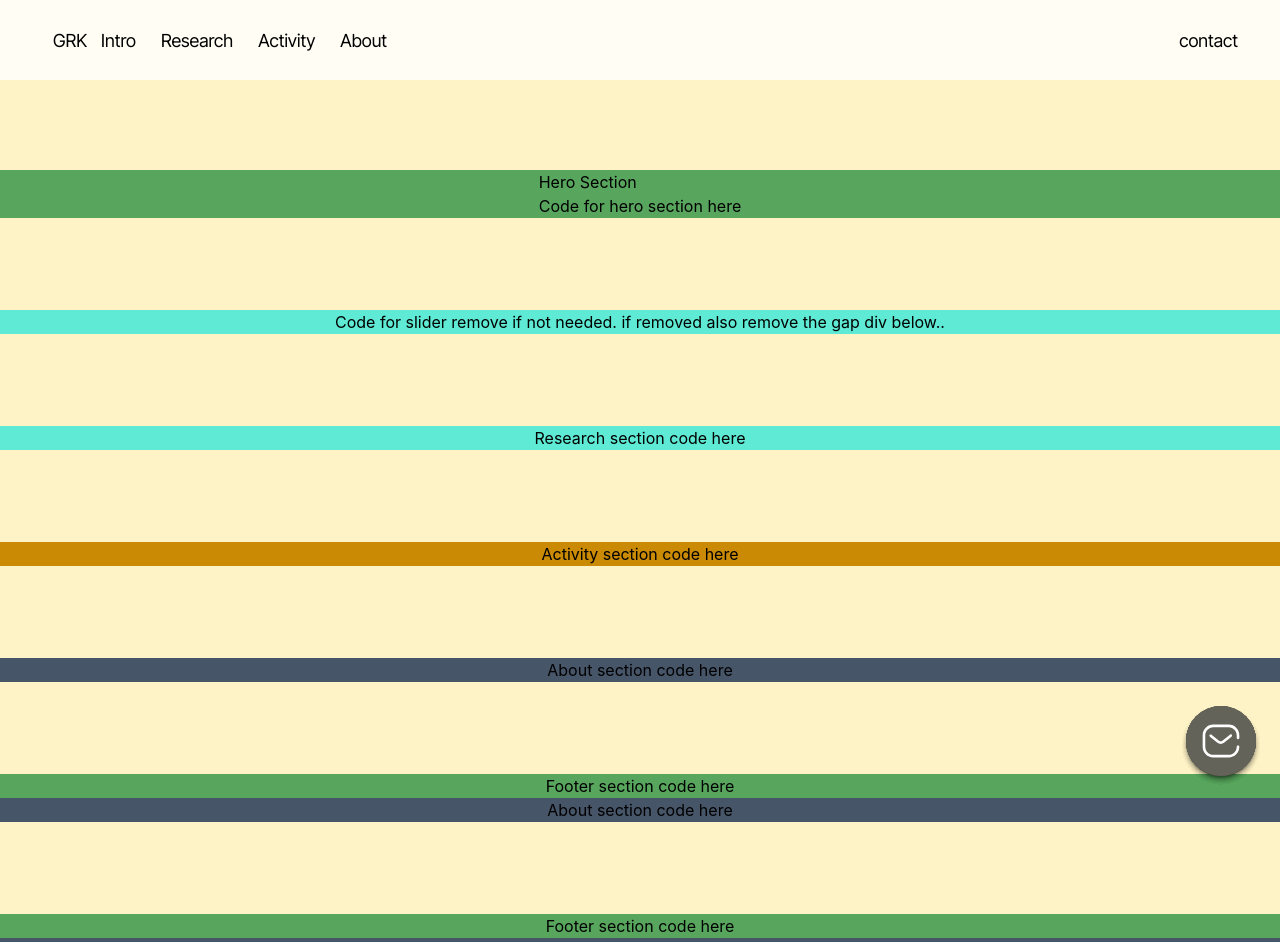
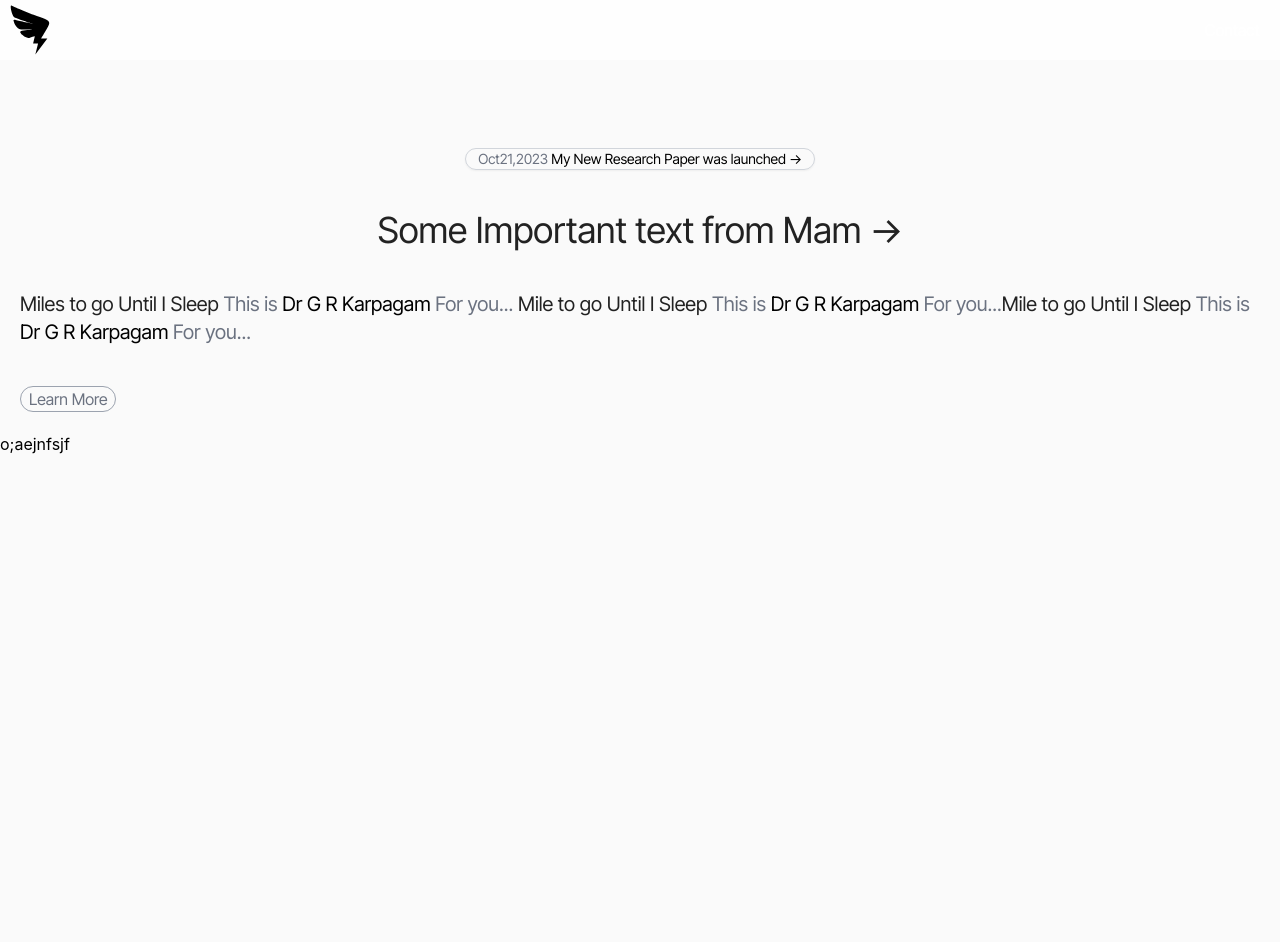
Before and after one commit to navaneeenavan/grkFrontEnd, a React (Create React App) app: page / in a window 1280 px wide. Shown: the top 942 px of the page. After the commit the page ends 800 px from the top, so only its background shows below. Built offline with nearby package versions, Linux system fonts and the light colour scheme.

Commit message:
pre final commit

```diff
--- a/package.json
+++ b/package.json
@@ -7,9 +7,11 @@
     "@testing-library/react": "^13.4.0",
     "@testing-library/user-event": "^13.5.0",
     "autoprefixer": "^10.4.17",
+    "axios": "^1.6.7",
     "postcss-cli": "^11.0.0",
     "react": "^18.2.0",
     "react-dom": "^18.2.0",
+    "react-icons": "^5.0.1",
     "react-scripts": "5.0.1",
     "web-vitals": "^2.1.4"
   },
--- a/src/App.js
+++ b/src/App.js
@@ -1,38 +1,23 @@
 import React from "react";
 import "./styles/tailwind.css";
-import Navbar from "./components/navbar";
+import Navbar from "./components/NavBar.jsx";
 import Hero from "./components/hero";
 import Research from "./components/research";
 import Activity from "./components/activity";
 import About from "./components/about";
 import Footer from "./components/footer";
 import OverlayButton from "./components/overlay";
+import Card from "./components/Card.jsx";
+import RegistrationForm from "./post.js";
 function App() {
   return (
-    <main className=" max-w-[1480px] mx-auto">
-      <Navbar />
-      <Hero />
-      <Research />
-      <Activity />
-      <About />
-      <OverlayButton />
-      <Footer />
-      <About />
-      <OverlayButton />
-      <Footer />
-      <About />
-      <OverlayButton />
-      <Footer />
-      <About />
-      <OverlayButton />
-      <Footer />
-      <About />
-      <OverlayButton />
-      <Footer />
-      <About />
-      <OverlayButton />
-      <Footer />
-    </main>
+    <div className=" w-full  mx-auto flex flex-col overflow-hidden">
+      <Navbar/>
+      <Hero className= "mt-10" />
+      <Card className="ml-10"/>
+      {/* <RegistrationForm/> */}
+    </div>
+
 
   );
 }
--- /dev/null
+++ b/src/components/Card.jsx
@@ -0,0 +1,9 @@
+function Card() {
+    return (
+        <div className="flex flex-col justify-center m-20 w-lvw  bg-gradient-to-br from-yellow-400 via-pink-400 to-transparent rounded-3xl">
+            o;aejnfsjf
+        </div>
+    )
+}
+
+export default Card
--- /dev/null
+++ b/src/components/NavBar.jsx
@@ -0,0 +1,12 @@
+import { AiOutlineDingtalk } from "react-icons/ai";
+
+function NavBar() {
+    return (
+        <div className="navbar fixed bg-white bg-opacity-80 backdrop-blur-sm w-full z-10 h-16 flex  justify-between px-5 font-font1 items-center ">
+            <AiOutlineDingtalk size={60} className="text-gray-600"/>
+            <button className="bg-[#222222] text-white items-center rounded-3xl w-24 p-1">Contact</button>
+        </div>
+    )
+}
+
+export default NavBar
--- a/src/components/hero.js
+++ b/src/components/hero.js
@@ -1,17 +1,38 @@
-
-export default function Hero(){
-    return(
-
-        <div id = "intro" className="intro bg-green">
-        <div id= "gap1" className="gap1 h-[170px] bg-amber-100"></div>
-
-        <div className="grid place-content-center">
-        <h1>Hero Section</h1>
-        <p>Code for hero section here</p>
-        </div>
-
-        </div>
 
 
-    )
+
+function hero() {
+  const handlecreate = ()=>
+  {
+
+  }
+  return (
+    <div className="mt-32 w-full flex flex-col p-5 font-font1  items-center space-y-10">
+      <div className="rounded-3xl  shadow-sm border border-gray-300 px-3 text-black text-sm">
+        <span className="text-sm text-gray-500 ">Oct21,2023 </span>My New
+        Research Paper was launched{" -> "}
+      </div>
+      <div className="text-4xl text-left text-[#222222] ">Some Important text from Mam {"->"} </div>
+      <div className=" text-left text-xl  text-gray-500">
+        <span className="text-[#222222]">Miles to go Until I Sleep</span> This is{" "}
+        {"   "}
+        {"   "}
+        <span className="text-black">Dr G R Karpagam </span> For you...{" "}
+        <span className="text-[#222222]">Mile to go Until I Sleep</span> This is{" "}
+        {"   "}
+        {"   "}
+        <span className="text-black">Dr G R Karpagam </span> For you...
+        <span className="text-[#222222]">Mile to go Until I Sleep</span> This is{" "}
+        {"   "}
+        {"   "}
+        <span className="text-black">Dr G R Karpagam </span> For you...
+      </div>
+      <div className="w-full justify-start">
+      <button className=" border border-gray-400 text-gray-500 items-center rounded-3xl w-24 px-2 text-nowrap" onclick={handlecreate}>Learn More</button>
+
+      </div>
+    </div>
+  );
 }
+
+export default hero;
--- a/src/components/overlay.js
+++ b/src/components/overlay.js
@@ -10,13 +10,13 @@ const OverlayButton = () => {
   return (
     <div className="xsm:fixed md:bottom-6 md:right-6 sm:bottom-8 sm:right-8 xsm:bottom-4 xsm:right-4">
       <button
-        className="bg-[#636359] grid place-content-center text-white w-[70px] h-[70px] px-4 py-2 rounded-[50%] shadow-md transition duration-300 ease-in-out"
+        className="bg-[#636359] grid place-content-center text-white w-[50px] h-[50px] px-4 py-2 rounded-[50%] shadow-md transition duration-300 ease-in-out"
         onClick={toggleOverlay}
       >
         <svg
           xmlns="http://www.w3.org/2000/svg"
-          width="44"
-          height="44"
+          width="22"
+          height="22"
           viewBox="0 0 24 24"
         >
           <path
@@ -29,13 +29,13 @@ const OverlayButton = () => {
       </button>
       {isOpen && (
         <div
-          className="absolute bottom-16 right-0 bg-white border border-gray-300 rounded-[30px] shadow-md transition duration-300 ease-in-out mb-5"
+          className="absolute bottom-16 right-0 bg-white border border-gray-300 rounded-[30px] shadow-md transition duration-300 ease-in-out "
           style={{ transformOrigin: "top", transform: "scaleY(1)" }}
         >
           <ul className="list-none p-4 w-[300px]">
             <li className=" py-2 px-4" onClick={toggleOverlay}>
               <div>
-                <h3 className="font-bold">Lets chat..!</h3>
+                <h3 className="font-bold">Facing issues ma'am ?</h3>
                 <span>We normally reply within 12 hours.</span>
               </div>
             </li>
--- /dev/null
+++ b/src/post.js
@@ -0,0 +1,51 @@
+import React, { useState } from 'react';
+import axios from 'axios';
+
+const RegistrationForm = () => {
+  const [formData, setFormData] = useState({
+    password: '',
+  });
+
+  const handleChange = (e) => {
+    setFormData({
+      ...formData,
+      [e.target.name]: e.target.value
+    });
+  };
+
+  const handleSubmit = async (e) => {
+    e.preventDefault();
+//kriyadb.psgtech.ac.in/api/convenor-auth/
+    try {
+      const response = await axios.post('https://kriyadb.psgtech.ac.in/api/convenor-auth/register', formData);
+      console.log('User registered successfully:', response.data.user);
+      // Add any additional logic for handling success here
+    } catch (error) {
+      console.error('Error registering user:', error.message);
+      // Add any additional logic for handling errors here
+    }
+  };
+
+  return (
+    <div>
+      <h2>Register</h2>
+      <form onSubmit={handleSubmit}>
+        <label>
+          Event ID:
+          <input type="text" name="eventId" value={formData.eventId} onChange={handleChange} />
+        </label>
+        <label>
+          Password:
+          <input type="password" name="password" value={formData.password} onChange={handleChange} />
+        </label>
+        <label>
+          Is Team:
+          <input type="checkbox" name="isTeam" checked={formData.isTeam} onChange={() => setFormData({ ...formData, isTeam: !formData.isTeam })} />
+        </label>
+        <button type="submit">Register</button>
+      </form>
+    </div>
+  );
+};
+
+export default RegistrationForm;
--- a/src/styles/index.css
+++ b/src/styles/index.css
@@ -26,3 +26,8 @@ code {
   font-family: source-code-pro, Menlo, Monaco, Consolas, 'Courier New',
     monospace;
 }
+
+.gradient-bg {
+  background-image: linear-gradient(180deg, #F9B737 0%, #DB899C 100%), linear-gradient(180deg, #436CE3 0%, #8495CE 51.77%, #F3DBA9 100%);
+  background-size: 100% 100%;
+}
--- a/src/styles/tailwind.css
+++ b/src/styles/tailwind.css
@@ -1,3 +1,8 @@
 @import 'tailwindcss/base';
 @import 'tailwindcss/components';
 @import 'tailwindcss/utilities';
+
+.gradient-bg {
+    background-image: linear-gradient(180deg, #F9B737 0%, #DB899C 100%), linear-gradient(180deg, #436CE3 0%, #8495CE 51.77%, #F3DBA9 100%);
+    background-size: 100% 100%;
+  }
```
Also changed, not shown: 1 other file (tests, documents, lock files or other folders).
